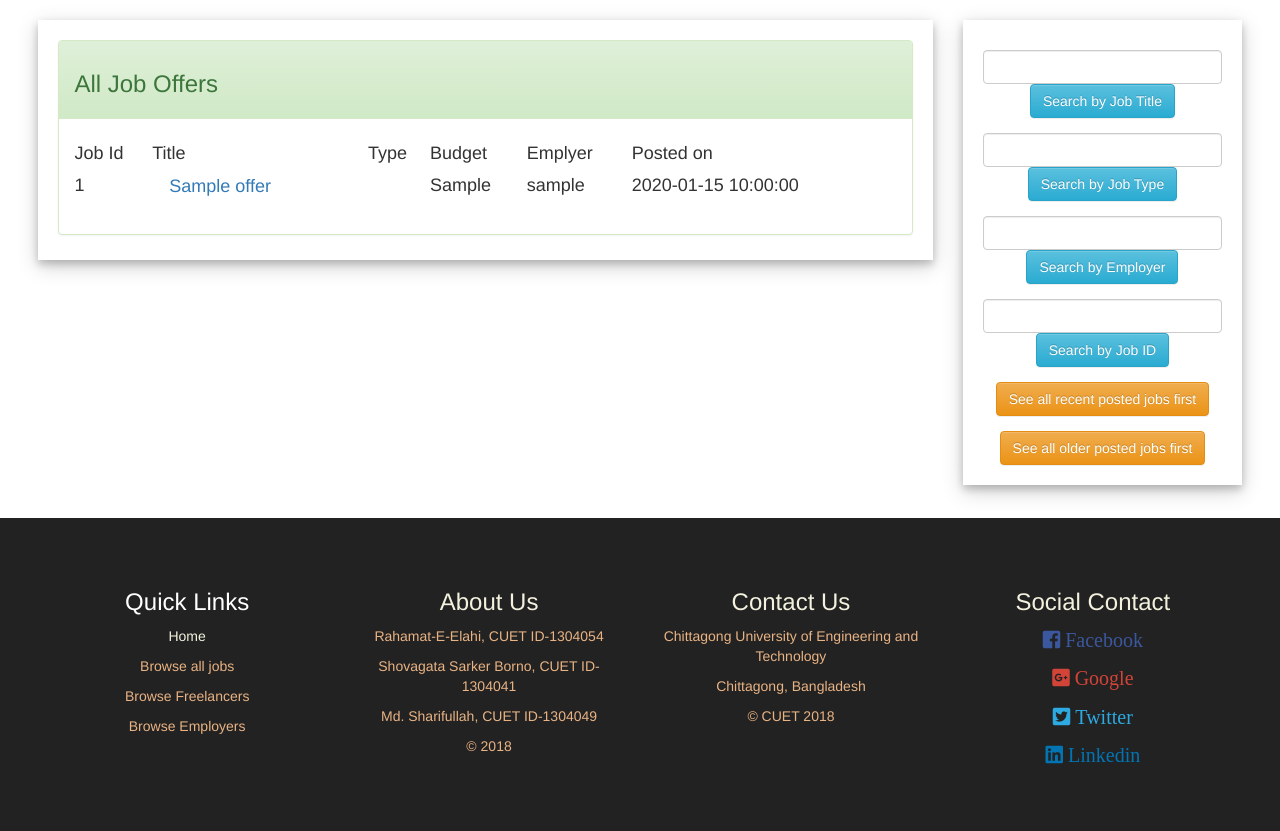
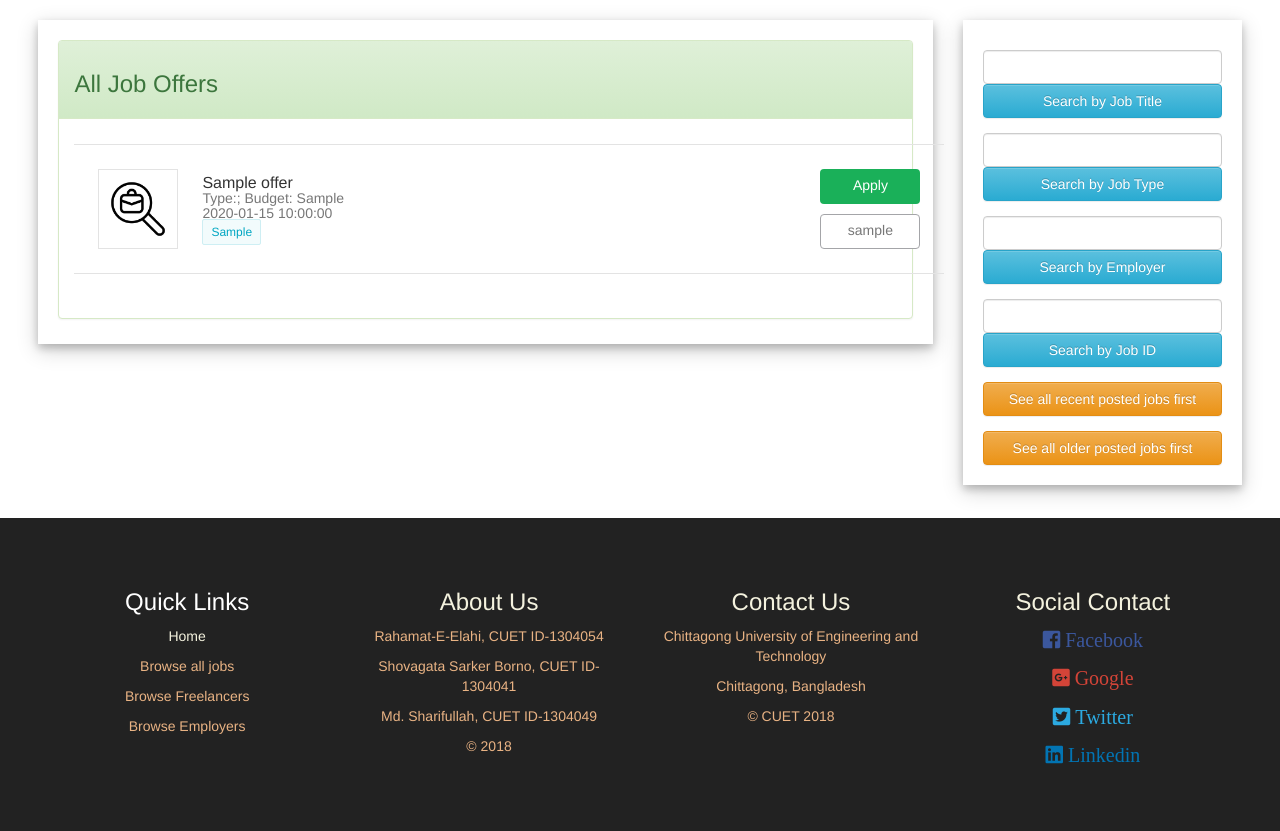
Before and after one commit to SaVerVale/freelance, a PHP site: page /allJob.php in a window 1280 px wide. Shown: the part 51-882 px from the top of the page. Run offline with PHP 8.4, Linux system fonts and the light colour scheme; the visitor is signed in with stand-in values (Sample User, id 1); tables that the repository leaves empty or names only in its code hold one stand-in row (values such as "Sample post").

Commit message:
Great things

```diff
--- a/allJob.php
+++ b/allJob.php
@@ -85,6 +85,151 @@ if (isset($_POST["oldJob"])) {
 			box-shadow: 0 4px 8px 0 rgba(0, 0, 0, 0.2), 0 6px 20px 0 rgba(0, 0, 0, 0.19);
 			background: #fff
 		}
+		article.job-card {
+  display: grid;
+  grid-template-columns: 80px auto 100px;
+  grid-template-rows: 35px 10px 35px;
+  width: 870px;
+  position: relative;
+  border-top: 1px solid #e3e3e3;
+  border-bottom: 1px solid #e3e3e3;
+  font-family: 'Helvetica';
+  padding: 24px;
+}
+
+article.job-card:hover,
+article.job-card:focus {
+  background-color: rgba(0,166,194,.03);
+    border-color: #b2e4ec;
+}
+
+.company-logo-img {
+  grid-area: 1 / 1 / 2 / 2;
+  background-color: #fff;
+  border: 1px solid #e3e3e3;
+  height: 80px;
+  width: 80px;
+  box-sizing: border-box;
+  position: relative;
+  padding: 5px;
+}
+
+.company-logo-img img {
+  max-height: calc(100% - 10px);
+  max-width: calc(100% - 10px);
+  position: absolute;
+  top: 50%;
+  left: 50%;
+  transform: translate(-50%, -50%);
+}
+
+.job-title {
+  grid-area: 1 / 2 / 2 / 3;
+  font-size: 16px;
+  align-self: start;
+  font-weight: 500;
+  margin-top: 5px;
+  padding: 0 24px;
+}
+
+.company-name {
+  grid-area: 2 / 2 / 3 / 3;
+  align-self: center;
+  font-size: 14px;
+  color: #777;
+  margin-bottom: 5px;
+  padding: 0 24px;
+}
+
+.skills-container {
+  grid-area: 3 / 2 / 4 / 3;
+  align-self: center;
+  padding-top: 10px;
+  padding: 0 24px;
+}
+
+.skill {
+  display: inline;
+  color: #00a6c2;
+  border-radius: 2px;
+  background-color: rgba(0,166,194,.05);
+  border: 1px solid rgba(0,166,194,.15);
+  padding: 5px 8px;
+  font-size: 12px;
+}
+
+button {
+  display: block;
+  width: 100%;
+  cursor: pointer;
+  border: 0;
+  border-radius: 4px;
+  font-size: 14px;
+  padding: 6px 12px;
+  z-index: 2;
+}
+.apply {
+  grid-area: 1 / 3 / 2 / 4;
+  background-color: #1ab059;
+  color: #fff;
+}
+.save {
+  grid-area: 3 / 3 / 4 / 4;
+  background-color: #fff;
+  border: 1px solid #a4a5a8;
+  color: #777;
+}
+
+
+
+.mobile-wrapper {
+  margin-top: 50px;
+  max-width: 400px;
+
+}
+
+.mobile-wrapper article {
+  grid-template-columns: 60px auto;
+  grid-template-rows: 35px 25px auto 40px;
+  width: calc(100% - 32px);
+  padding: 16px;
+}
+
+.mobile-wrapper .company-logo-img {
+  grid-area: 1 / 1 / 3 / 2;
+  height: 60px;
+  width: 60px;
+}
+
+.mobile-wrapper .job-title {
+  grid-area: 1 / 2 / 2 / 2;
+  padding: 8px 16px 0 16px;
+}
+
+.mobile-wrapper .company-name {
+  grid-area: 2 / 2 / 3 / 2;
+  padding: 0 16px;
+}
+
+.mobile-wrapper .skills-container {
+  grid-area: 3 / 1 / 4 / 3;
+  padding: 16px 0;
+}
+
+.mobile-wrapper .btn-container {
+  grid-area: 4 / 1 / 5 / 3;
+  display: flex;
+}
+
+.mobile-wrapper .btn-container button {
+  height: 38px;
+  flex: 1;
+  width: 0;
+}
+
+.mobile-wrapper .btn-container .apply {
+    margin-right: 10px;
+}
 	</style>
 
 </head>
@@ -140,15 +285,6 @@ if (isset($_POST["oldJob"])) {
 						</div>
 						<div class="panel-body">
 							<h4>
-								<table style="width:100%">
-									<tr>
-										<td>Job Id</td>
-										<td>Title</td>
-										<td>Type</td>
-										<td>Budget</td>
-										<td>Emplyer</td>
-										<td>Posted on</td>
-									</tr>
 									<?php
 									if ($result->num_rows > 0) {
 										// output data of each row
@@ -159,18 +295,25 @@ if (isset($_POST["oldJob"])) {
 											$budget = $row["budget"];
 											$e_username = $row["e_username"];
 											$timestamp = $row["timestamp"];
+											$skills = $row["skills"];
 
 											echo '
                                 <form action="allJob.php" method="post">
                                 <input type="hidden" name="jid" value="' . $job_id . '">
-                                    <tr>
-                                    <td>' . $job_id . '</td>
-                                    <td><input type="submit" class="btn btn-link btn-lg" value="' . $title . '"></td>
-                                    <td>' . $type . '</td>
-                                    <td>' . $budget . '</td>
-                                    <td>' . $e_username . '</td>
-                                    <td>' . $timestamp . '</td>
-                                    </tr>
+									<article class="job-card">
+										<div class="company-logo-img">
+										<img src="image/iconjob.png" alt="" width="100" height="100">
+										</div>
+										<div class="job-title">' . $title . '</div>
+										<div class="company-name">Type:' . $type . '; Budget: ' . $budget . ' <br> ' . $timestamp . '</div>
+											<div class="skills-container">
+												<div class="skill">' . $skills . '</div>
+											</div>
+										<button class="apply">Apply</button>
+										<button class="save" disabled>' . $e_username . '</button>
+
+
+									</article><br>
                                 </form>
                                 ';
 										}
@@ -179,7 +322,6 @@ if (isset($_POST["oldJob"])) {
 									}
 
 									?>
-								</table>
 							</h4>
 						</div>
 					</div>
--- a/server.php
+++ b/server.php
@@ -3,7 +3,7 @@ session_start();
 
 
 // Create connection
-$conn = new mysqli("localhost", "root", "", "fmarket");
+$conn = new mysqli("localhost", "root", "", "fmarket2");
 // Check connection
 if ($conn->connect_error) {
     die("Connection failed: " . $conn->connect_error);
```
Also changed, not shown: image/iconjob.png (added).
